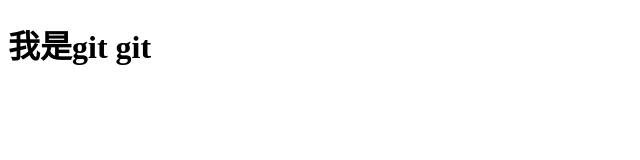
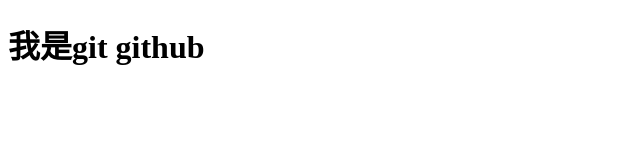
Before and after one commit to mateoZzz/test, a plain HTML site: page index.html in a window 1280 px wide. Shown: the whole page, without its empty margins (0-640 px from the left). Drawn offline with Linux system fonts and the light colour scheme.

Commit message:
02-提交修改

```diff
--- a/index.html
+++ b/index.html
@@ -6,6 +6,6 @@
     <title>Document</title>
 </head>
 <body>
-    <h1>我是git git</h1>
+    <h1>我是git github</h1>
 </body>
 </html>
```
